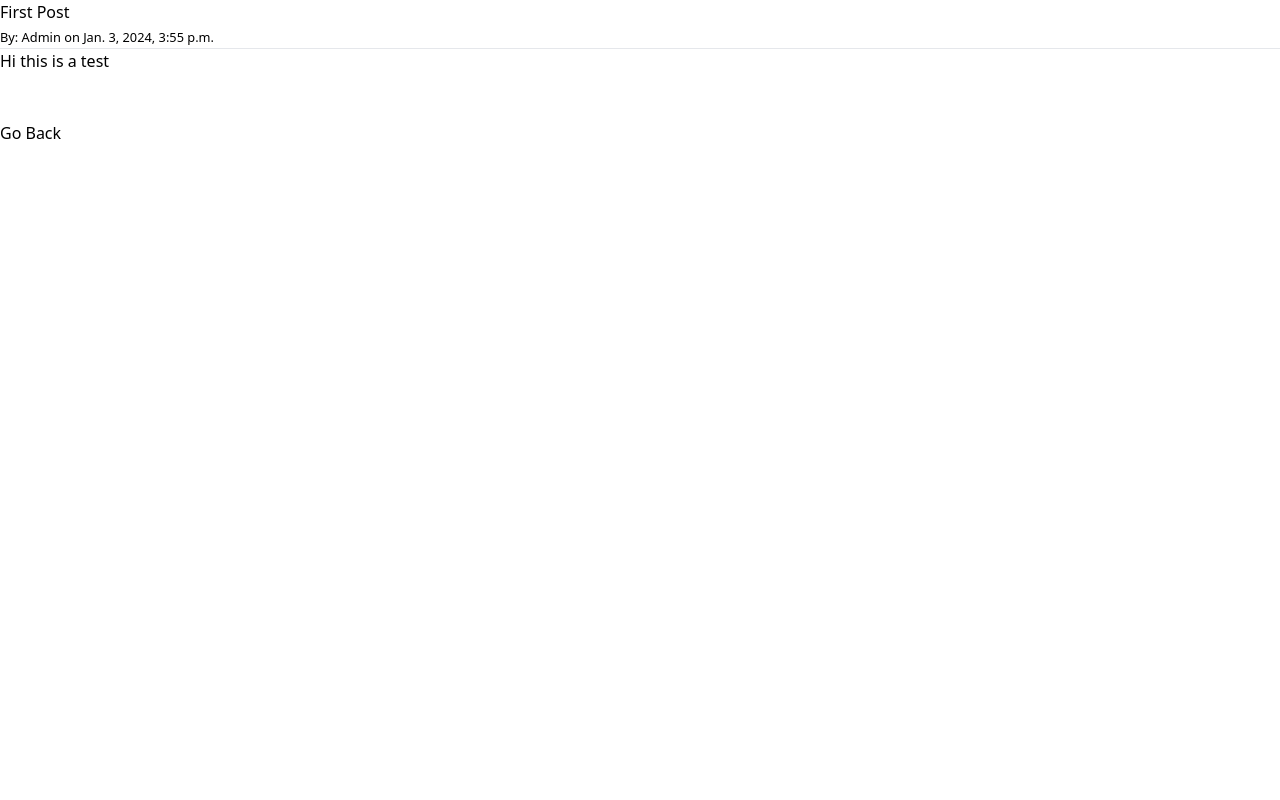
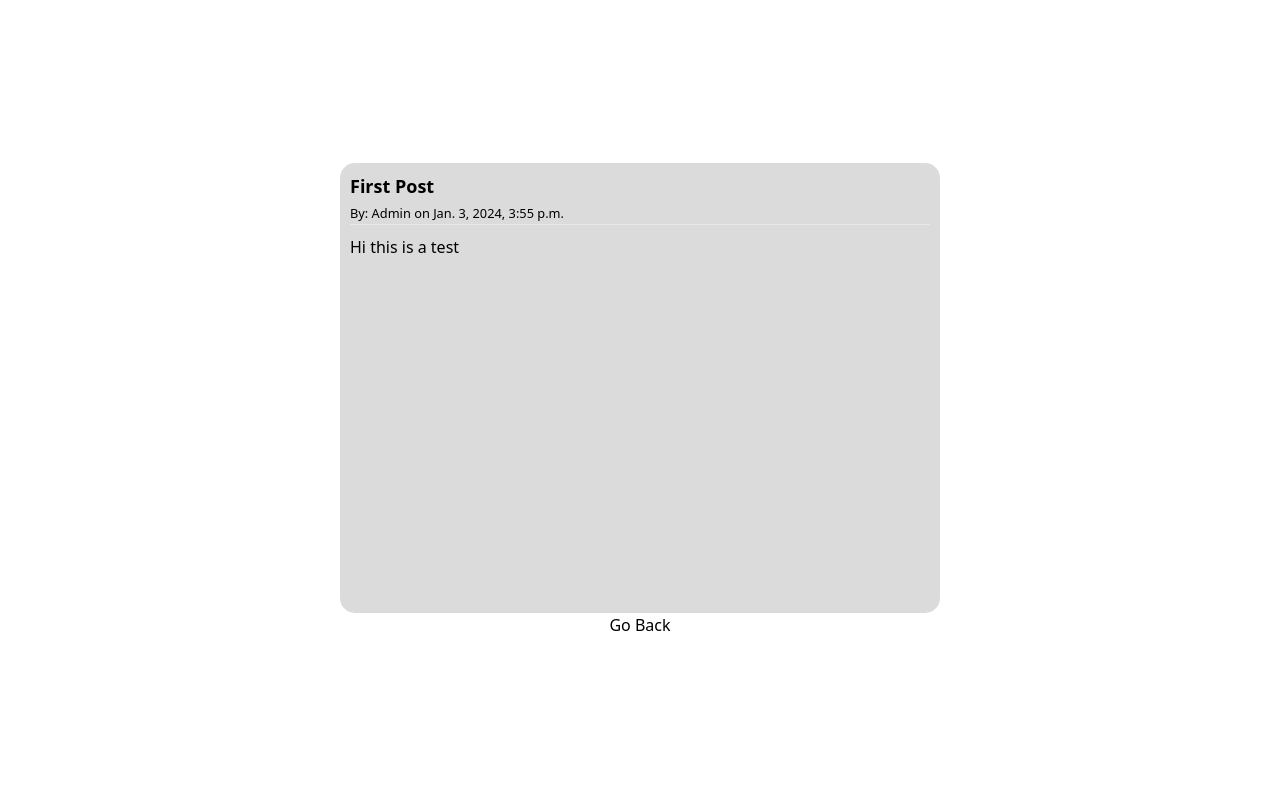
Before and after one commit to Navis-Ayara/Bytes, a Django app: page /article/1/ in a window 1280 px wide. Run offline with Django 5.2, Linux system fonts and the light colour scheme; data comes from the database, SQL or seed files in the repository; both versions use the stored data as it was after the commit; some libraries are stand-ins or nearby versions.

Commit message:
added better styling

```diff
--- a/blog/blogapp/models.py
+++ b/blog/blogapp/models.py
@@ -9,6 +9,8 @@ class Post(models.Model):
     body = models.TextField()
     date_posted = models.DateTimeField(auto_now_add=True)
 
+    class Meta:
+        ordering = ("title",)
 
-def __str__(self):
-    return self.title + ' | ' + str(self.author)
+    def __str__(self):
+        return self.title + ' | ' + str(self.author)
--- a/blog/blogapp/templates/article-details.html
+++ b/blog/blogapp/templates/article-details.html
@@ -1,15 +1,51 @@
 {% extends 'base.html' %}
+{% block style %}
+<style>
+    body {
+        width: 100%;
+        height: 100vh;
+        display: flex;
+        align-items: center;
+        justify-content: center;
+        background-color: white;
+    }
+    div {
+        width: 100%;
+        height: 100vh;
+        display: flex;
+        flex-direction: column;
+        align-items: center;
+        justify-content: center;
+    }
+    article {
+        width: 600px;
+        height: 450px;
+        padding: 10px;
+        background-color: rgb(219, 219, 219);
+        border-radius: 15px;
+    }
+    h1 {
+        font-size: large;
+        font-weight: bold;
+    }
+    p {
+        padding-top: 10px;
+    }
+</style>
+{% endblock style %}
 {% block content %}
 
+<article>
+    <h1>{{post.title}}</h1>
 
-<h1>{{post.title}}</h1>
-
-<small>By: {{post.author}} on {{post.date_posted}}</small><br/>
-<hr>
-<p>{{post.body}}</p>
+    <small>By: {{post.author}} on {{post.date_posted}}</small><br/>
+    <hr>
+    <p>{{post.body}}</p>
 
 
-<br/><br/>
+    <br/><br/>
+</article>
+
 <a href="{% url 'home' %}">Go Back</a>
 
 
--- a/blog/blogapp/templates/base.html
+++ b/blog/blogapp/templates/base.html
@@ -6,14 +6,11 @@
   <script src="https://cdn.tailwindcss.com"></script>
 </head>
 <body>
+  {% block style %}
+
+  {% endblock style %}
     <div class="container mx-auto">
     {% block content %}
-
-
-
-
-
-
 
     {% endblock %}
     </div>
```
Also changed, not shown: blog/blogapp/templates/home.html (+10 -6 lines), blog/db.sqlite3.
